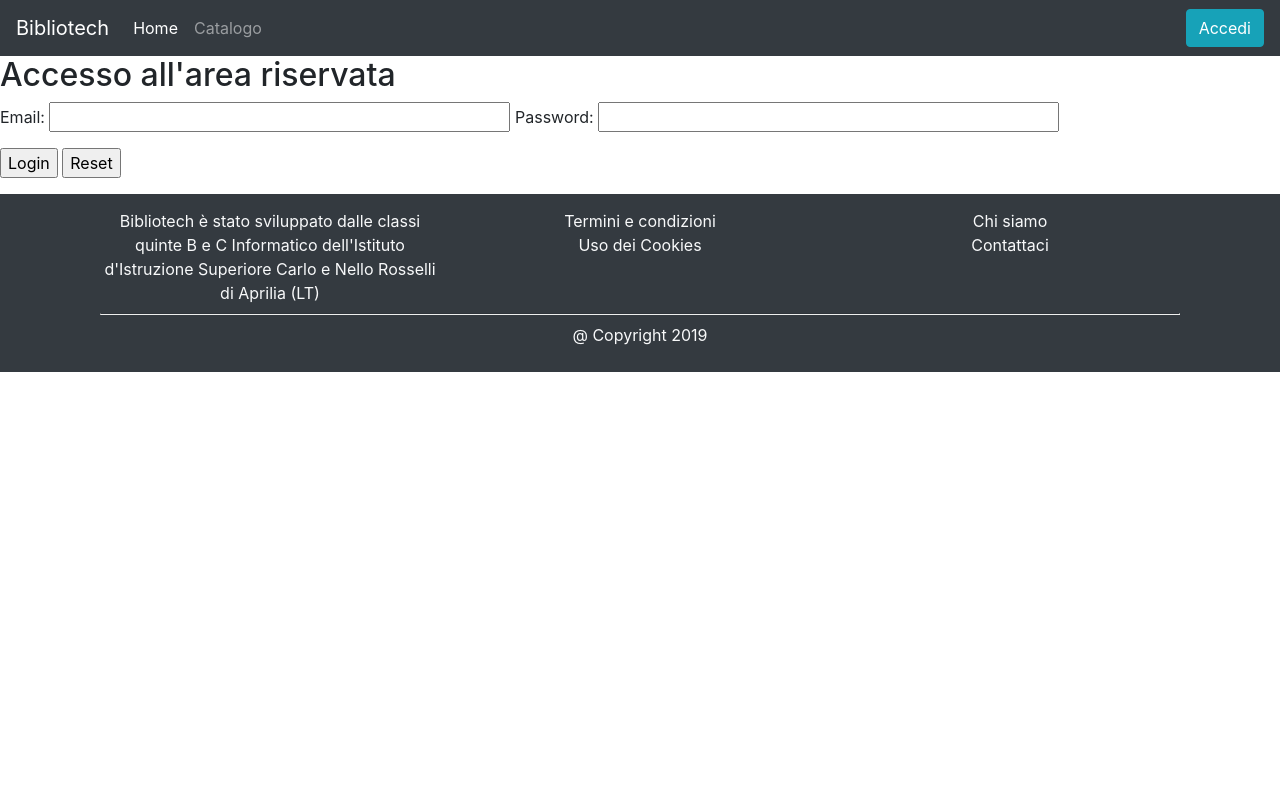
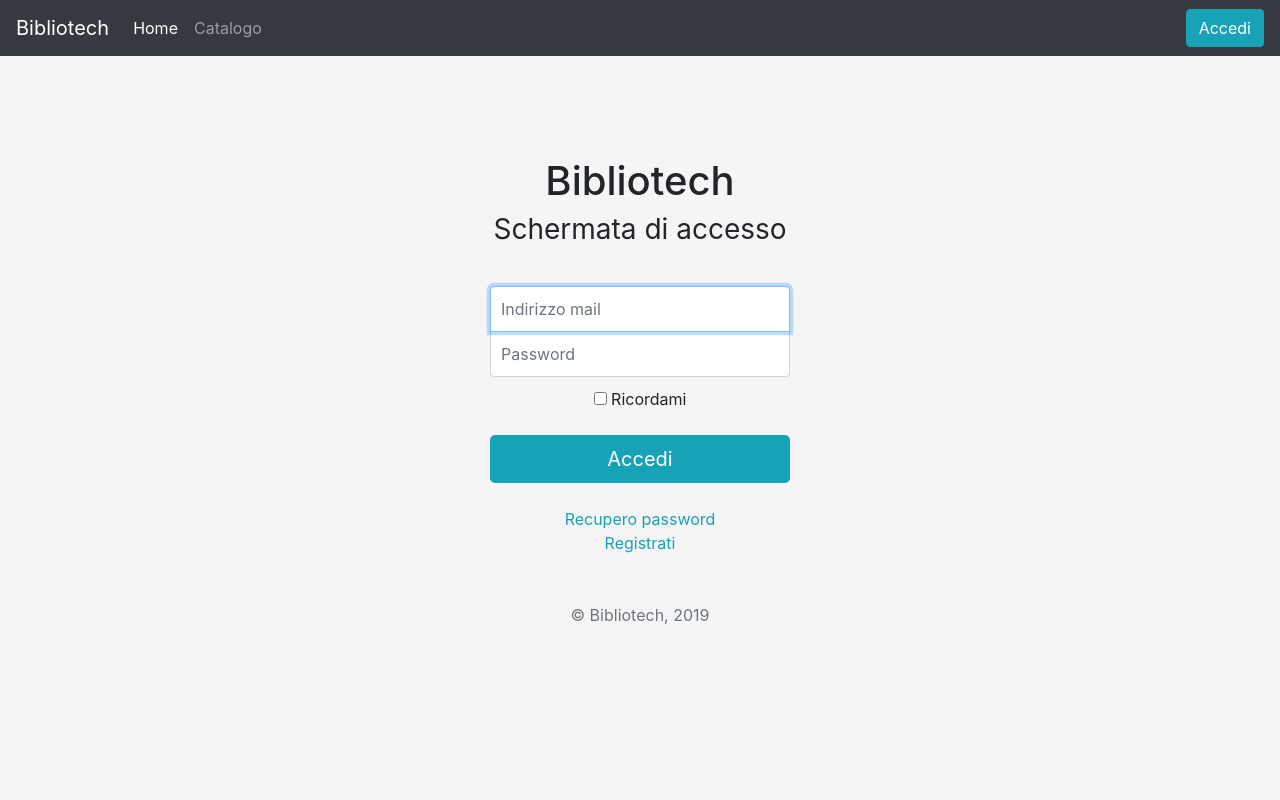
Before and after one commit to Cicim/bibliotech, a PHP site: page /login.php in a window 1280 px wide. Run offline with PHP 8.4, Linux system fonts and the light colour scheme.

Commit message:
Sistemato lo stile del login

```diff
--- /dev/null
+++ b/css/login.css
@@ -0,0 +1,54 @@
+html,
+body {
+    height: 100%;
+}
+
+body {
+  display: -ms-flexbox;
+  display: flex;
+  -ms-flex-align: center;
+  align-items: center;
+  padding-top: 40px;
+  padding-bottom: 40px;
+  background-color: #f5f5f5;
+}
+
+.form-signin {
+  width: 100%;
+  max-width: 330px;
+  padding: 15px;
+  margin: auto;
+}
+.form-signin .checkbox {
+  font-weight: 400;
+}
+.form-signin .form-control {
+  position: relative;
+  box-sizing: border-box;
+  height: auto;
+  padding: 10px;
+  font-size: 16px;
+}
+.form-signin .form-control:focus {
+  z-index: 2;
+}
+.form-signin input[type="email"] {
+  margin-bottom: -1px;
+  border-bottom-right-radius: 0;
+  border-bottom-left-radius: 0;
+}
+.form-signin input[type="password"] {
+  margin-bottom: 10px;
+  border-top-left-radius: 0;
+  border-top-right-radius: 0;
+}
+
+#btnAccedi {
+    display: none;
+}
+
+header {
+    top: 0;
+    position: absolute;
+    width: 100%;
+}
--- a/login.php
+++ b/login.php
@@ -1,26 +1,45 @@
-<!DOCTYPE html>
+<!doctype html>
 <html>
 
 <head>
-	<title>Identificazione dell'utente</title>
+    <meta charset="utf-8">
+    <meta name="viewport" content="width=device-width, initial-scale=1, shrink-to-fit=no">
 
+    <title>Bibliotech - Login</title>
+
+    <!-- Bootstrap core CSS -->
     <?php include "php/imports.php" ?>
+
+    <!-- Custom styles for this template -->
+    <link href="css/login.css" rel="stylesheet">
 </head>
 
-<body>
+<body class="text-center">
+
     <?php include "php/header.php" ?>
-    <h2>Accesso all'area riservata</h2>
-    <form action="php/controllalogin.php" method="post">
-        <p>
-            Email: <input type="text" name="email" size="40" />
-            Password: <input type="password" name="password" size="40" /><br />
-        </p>
-        <p>
-            <input type="submit" name="invio" value="Login" />
-            <input type="reset" name="cancella" size="Annulla" />
-        </p>
+
+    <form class="form-signin">
+        <!-- Icona di Bibliotech -->
+        <h1> Bibliotech </h1>
+        <h1 class="h3 mb-3 font-weight-normal">Schermata di accesso</h1> <br>
+
+        <label for="inputEmail" class="sr-only">Indirizzo mail</label>
+        <input type="email" id="inputEmail" class="form-control" placeholder="Indirizzo mail" required autofocus>
+
+        <label for="inputPassword" class="sr-only">Password</label>
+        <input type="password" id="inputPassword" class="form-control" placeholder="Password" required>
+
+        <div class="checkbox mb-3">
+            <label>
+                <input type="checkbox" value="remember-me"> Ricordami
+            </label>
+        </div>
+        <button class="btn btn-lg btn-primary btn-info btn-block" type="submit">Accedi</button> <br>
+
+        <a href="/bib2/php/recupero.php" class="text-info"> Recupero password </a> <br>
+        <a href="/bib2/php/registrazione.php" class="text-info"> Registrati </a>
+        <p class="mt-5 mb-3 text-muted">&copy; Bibliotech, 2019 </p>
     </form>
-    <?php include "php/footer.php" ?>
 </body>
 
 </html>
```
